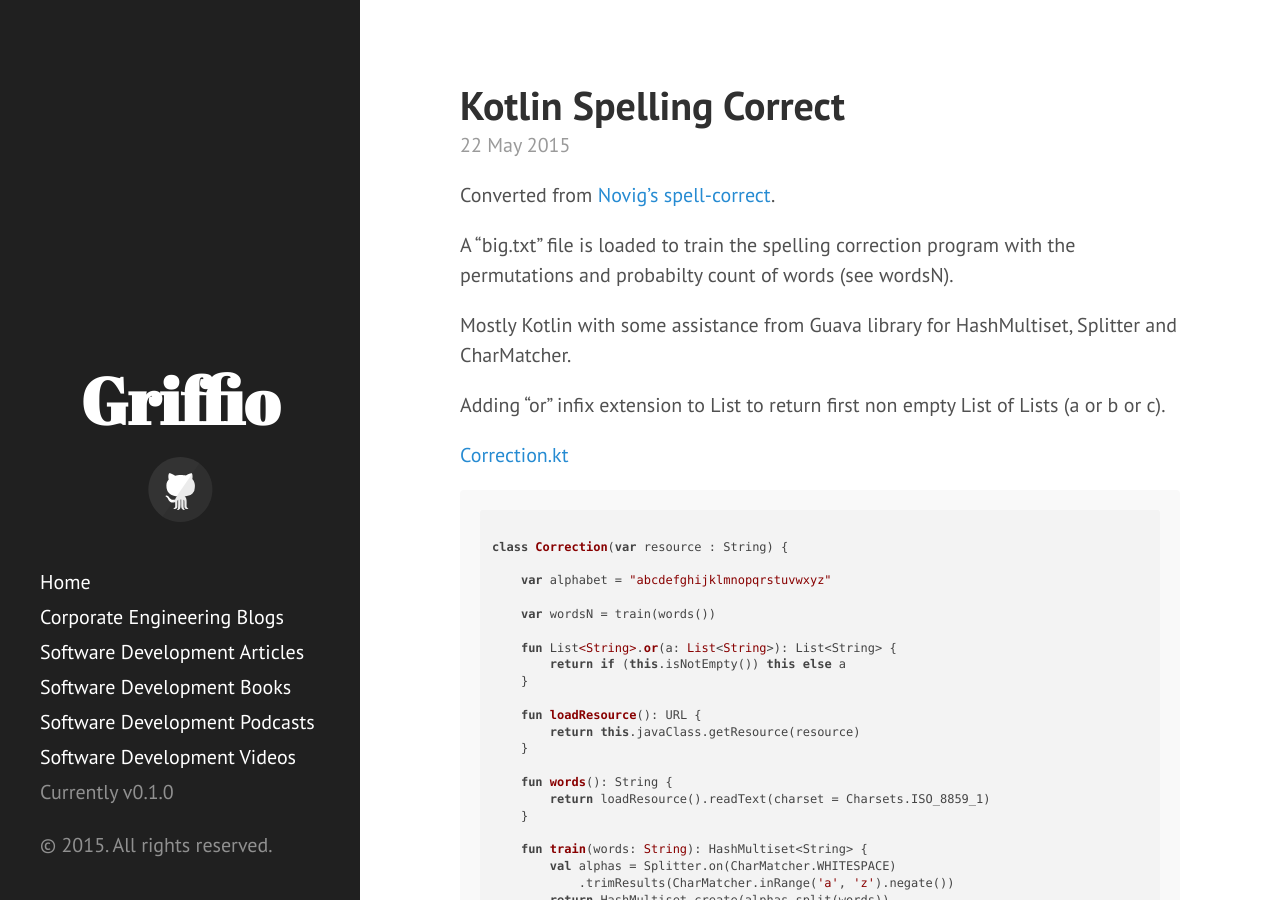
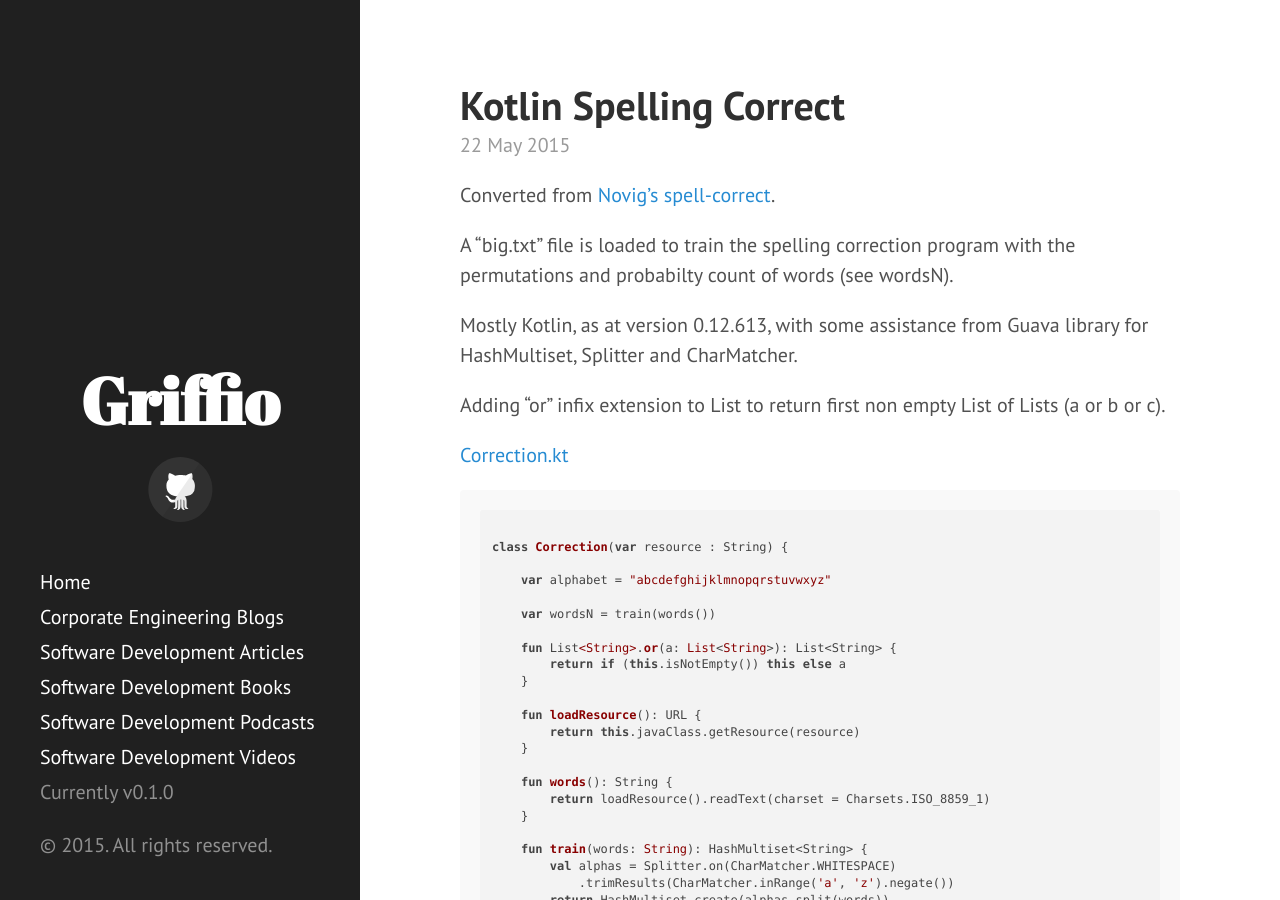
Before and after one commit to griffio/griffio.github.io, a Jekyll site: the page built from _posts/2015-05-22-Kotlin-Spell-Correct.md, in a window 1280 px wide and 900 px high. Built offline with Jekyll 4.4.1, drawn with Linux system fonts in a browser that asks for light colours; nearby versions of some CDN libraries.

Commit message:
0.12.613

```diff
--- a/_posts/2015-05-22-Kotlin-Spell-Correct.md
+++ b/_posts/2015-05-22-Kotlin-Spell-Correct.md
@@ -11,7 +11,7 @@ Converted from [Novig's spell-correct](http://norvig.com/spell-correct.html).
 
 A  "big.txt" file is loaded to train the spelling correction program with the permutations and probabilty count of words (see wordsN).
 
-Mostly Kotlin with some assistance from Guava library for HashMultiset, Splitter and CharMatcher.
+Mostly Kotlin, as at version 0.12.613, with some assistance from Guava library for HashMultiset, Splitter and CharMatcher.
 
 Adding "or" infix extension to List<String> to return first non empty List of Lists (a or b or c).
 
```
